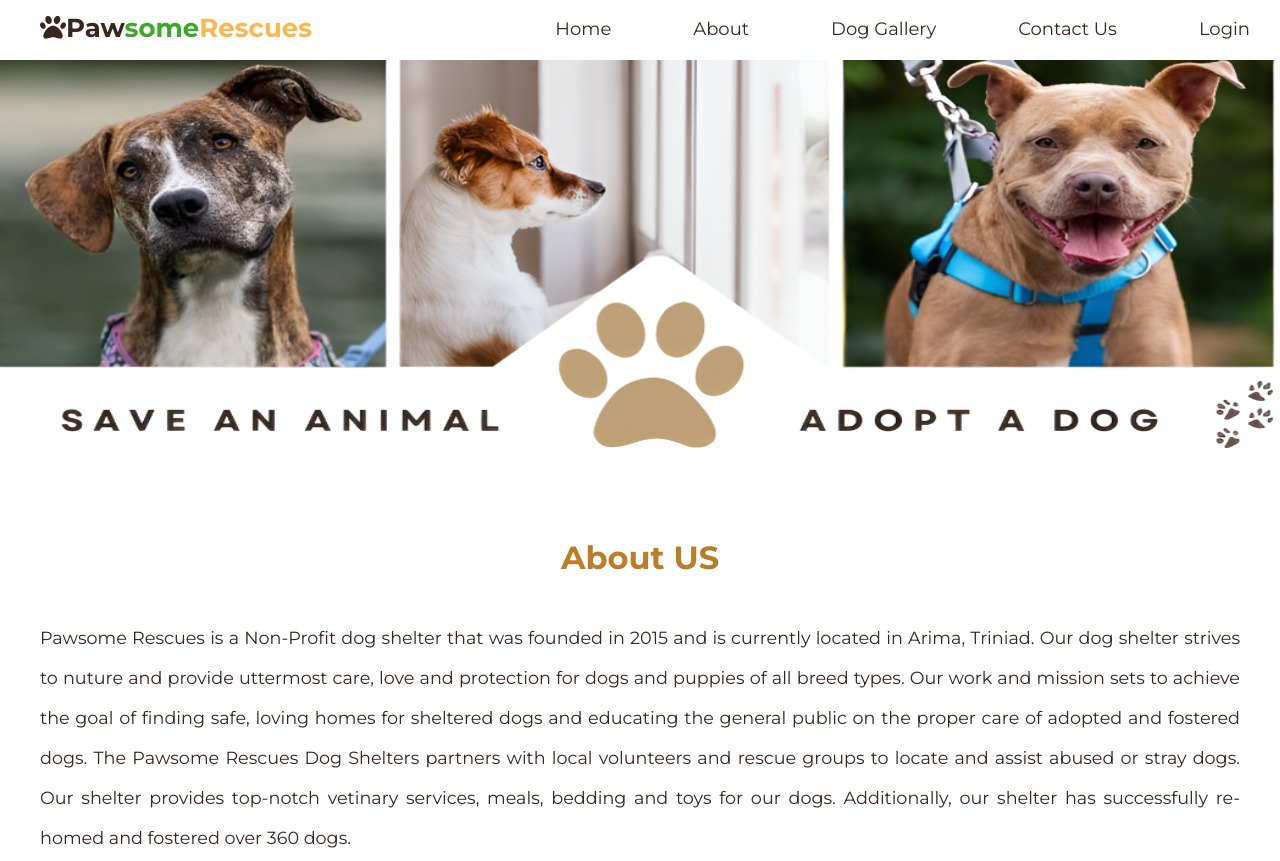
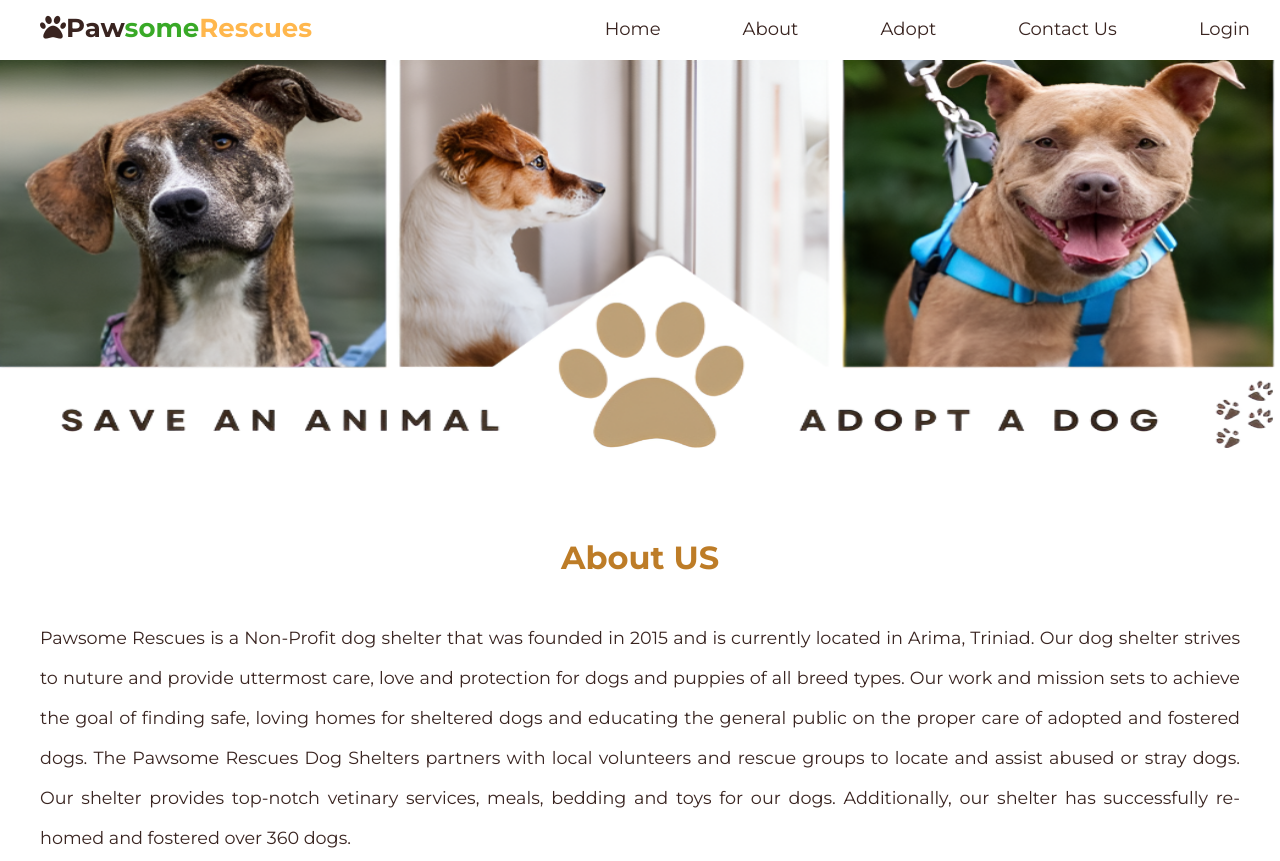
Before and after one commit to VikashSingh-Dev/dog-shelter-website, a plain HTML site: page public/about.html in a window 1280 px wide. Shown: the top 861 px of the page. Drawn offline with Linux system fonts and the light colour scheme; no server answers.

Commit message:
nav bar changed

```diff
--- a/public/about.html
+++ b/public/about.html
@@ -157,7 +157,7 @@
 
           <a href="index.html">Home</a>
           <a href="about.html">About</a>
-          <a href="adopt-a-dog.html">Dog Gallery</a>
+          <a href="adopt-a-dog.html">Adopt</a>
           <!-- <a href="#requirements">Requirements</a> -->
           <a href="contact-us.html"> Contact Us</a>
           <a href="form.html">Login</a>
```
Also changed, not shown: public/adopt-a-dog.html (+1 -1 lines), public/contact-us.html (+1 -1 lines).
